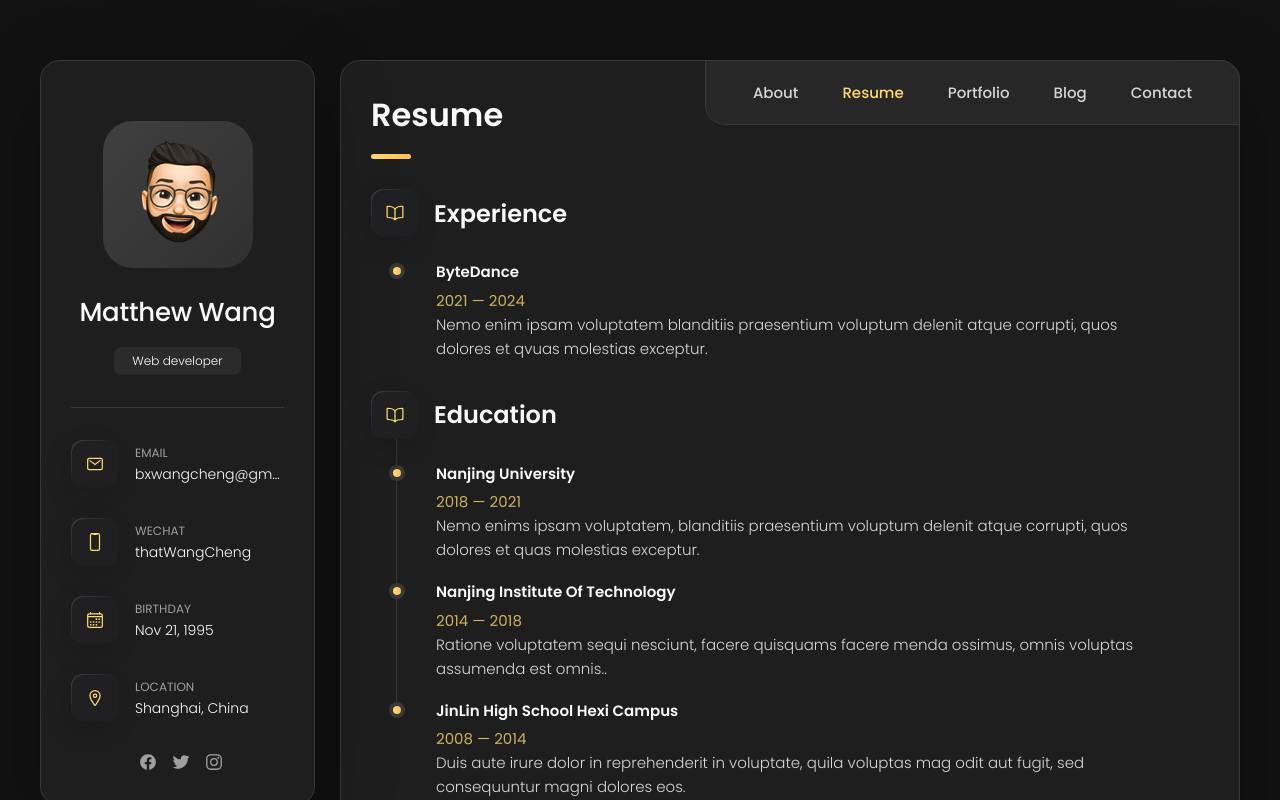
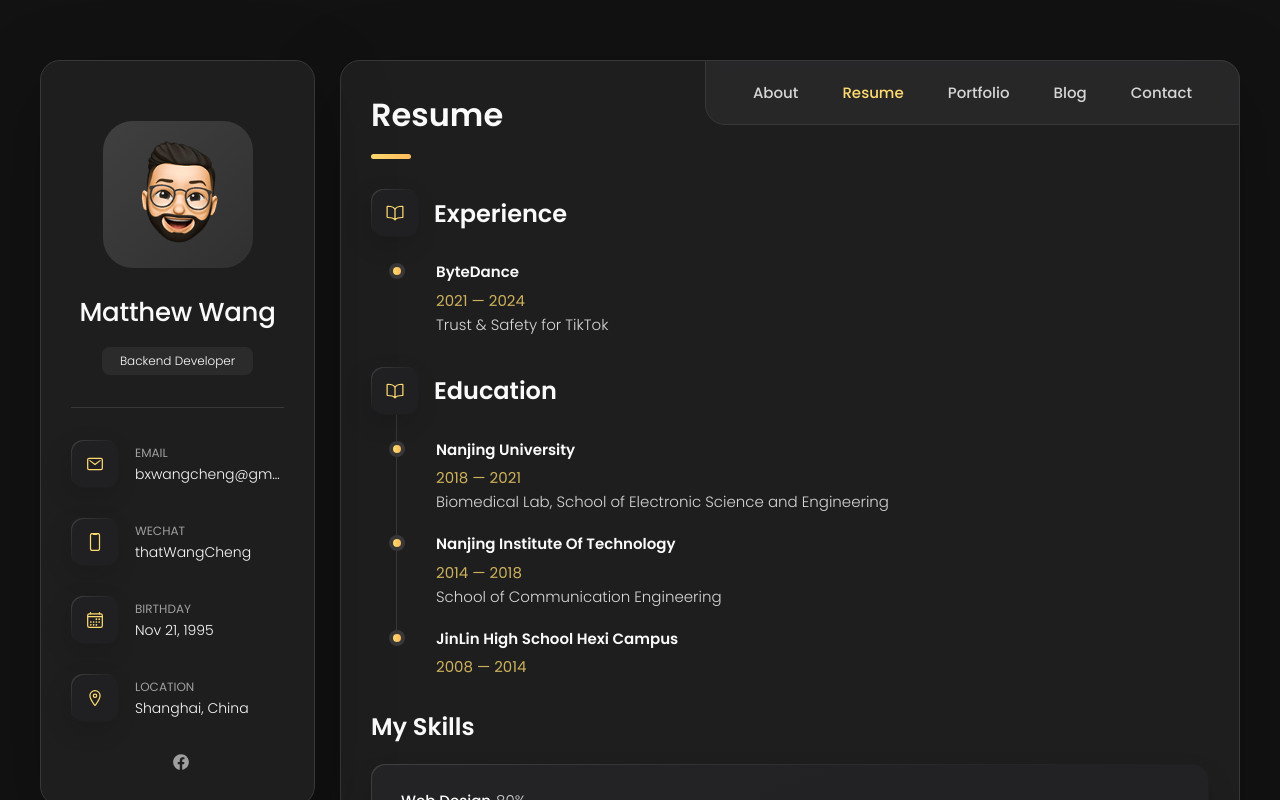
Before and after one commit to thatWangCheng/thatwangcheng.github.io, a plain HTML site: page index.html in a window 1280 px wide. Both pictures are taken after a click on the button "Resume". Shown: the top 800 px of the page. Drawn offline with nearby package versions, Linux system fonts and the light colour scheme.

Commit message:
update profile

```diff
--- a/index.html
+++ b/index.html
@@ -48,7 +48,7 @@
         <div class="info-content">
           <h1 class="name" title="Matthew Wang">Matthew Wang</h1>
 
-          <p class="title">Web developer</p>
+          <p class="title">Backend Developer</p>
         </div>
 
         <button class="info_more-btn" data-sidebar-btn>
@@ -88,7 +88,7 @@
             <div class="contact-info">
               <p class="contact-title">WeChat</p>
 
-              <a class="contact-link">thatWangCheng</a>
+              <a href="weixin://dl/chat?thatwangcheng" class="contact-link">thatWangCheng</a>
             </div>
 
           </li>
@@ -133,7 +133,7 @@
             </a>
           </li>
 
-          <li class="social-item">
+          <!-- <li class="social-item">
             <a href="#" class="social-link">
               <ion-icon name="logo-twitter"></ion-icon>
             </a>
@@ -143,7 +143,7 @@
             <a href="#" class="social-link">
               <ion-icon name="logo-instagram"></ion-icon>
             </a>
-          </li>
+          </li> -->
 
         </ul>
 
@@ -308,7 +308,7 @@
           - testimonials
         -->
 
-        <section class="testimonials">
+        <!-- <section class="testimonials">
 
           <h3 class="h3 testimonials-title">Testimonials</h3>
 
@@ -404,7 +404,7 @@
 
           </ul>
 
-        </section>
+        </section> -->
 
 
         <!--
@@ -456,7 +456,7 @@
           - clients
         -->
 
-        <section class="clients">
+        <!-- <section class="clients">
 
           <h3 class="h3 clients-title">Clients</h3>
 
@@ -500,7 +500,7 @@
 
           </ul>
 
-        </section>
+        </section> -->
 
       </article>
 
@@ -537,9 +537,7 @@
               <span>2021 — 2024</span>
 
               <p class="timeline-text">
-                Nemo enim ipsam voluptatem blanditiis praesentium voluptum delenit atque corrupti, quos dolores et qvuas
-                molestias
-                exceptur.
+                Trust & Safety for TikTok
               </p>
 
             </li>
@@ -568,9 +566,7 @@
               <span>2018 — 2021</span>
 
               <p class="timeline-text">
-                Nemo enims ipsam voluptatem, blanditiis praesentium voluptum delenit atque corrupti, quos dolores et
-                quas molestias
-                exceptur.
+                Biomedical Lab, School of Electronic Science and Engineering
               </p>
 
             </li>
@@ -582,8 +578,7 @@
               <span>2014 — 2018</span>
 
               <p class="timeline-text">
-                Ratione voluptatem sequi nesciunt, facere quisquams facere menda ossimus, omnis voluptas assumenda est
-                omnis..
+                School of Communication Engineering
               </p>
 
             </li>
@@ -595,9 +590,7 @@
               <span>2008 — 2014</span>
 
               <p class="timeline-text">
-                Duis aute irure dolor in reprehenderit in voluptate, quila voluptas mag odit aut fugit, sed consequuntur
-                magni dolores
-                eos.
+
               </p>
 
             </li>
@@ -1121,7 +1114,7 @@
         <section class="mapbox" data-mapbox>
           <figure>
             <iframe
-              src="https://www.google.com/maps/embed?pb=!1m18!1m12!1m3!1d199666.5651251294!2d-121.58334177520186!3d38.56165006739519!2m3!1f0!2f0!3f0!3m2!1i1024!2i768!4f13.1!3m3!1m2!1s0x809ac672b28397f9%3A0x921f6aaa74197fdb!2sSacramento%2C%20CA%2C%20USA!5e0!3m2!1sen!2sbd!4v1647608789441!5m2!1sen!2sbd"
+              src="https://maps.google.com/maps?width=100%&amp;height=100%&amp;hl=en&amp;q=Shanghai, China&amp;t=&amp;z=14&amp;ie=UTF8&amp;iwloc=B&amp;output=embed"
               width="400" height="300" loading="lazy"></iframe>
           </figure>
         </section>
```
